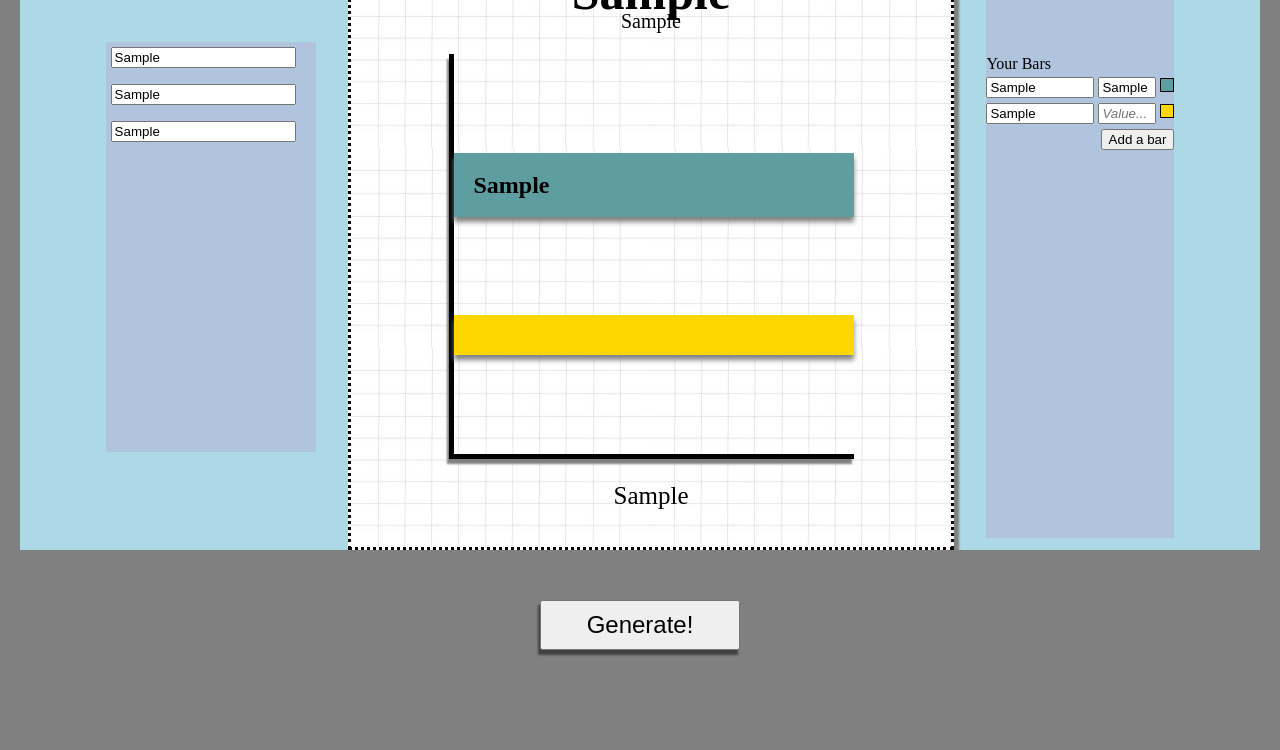
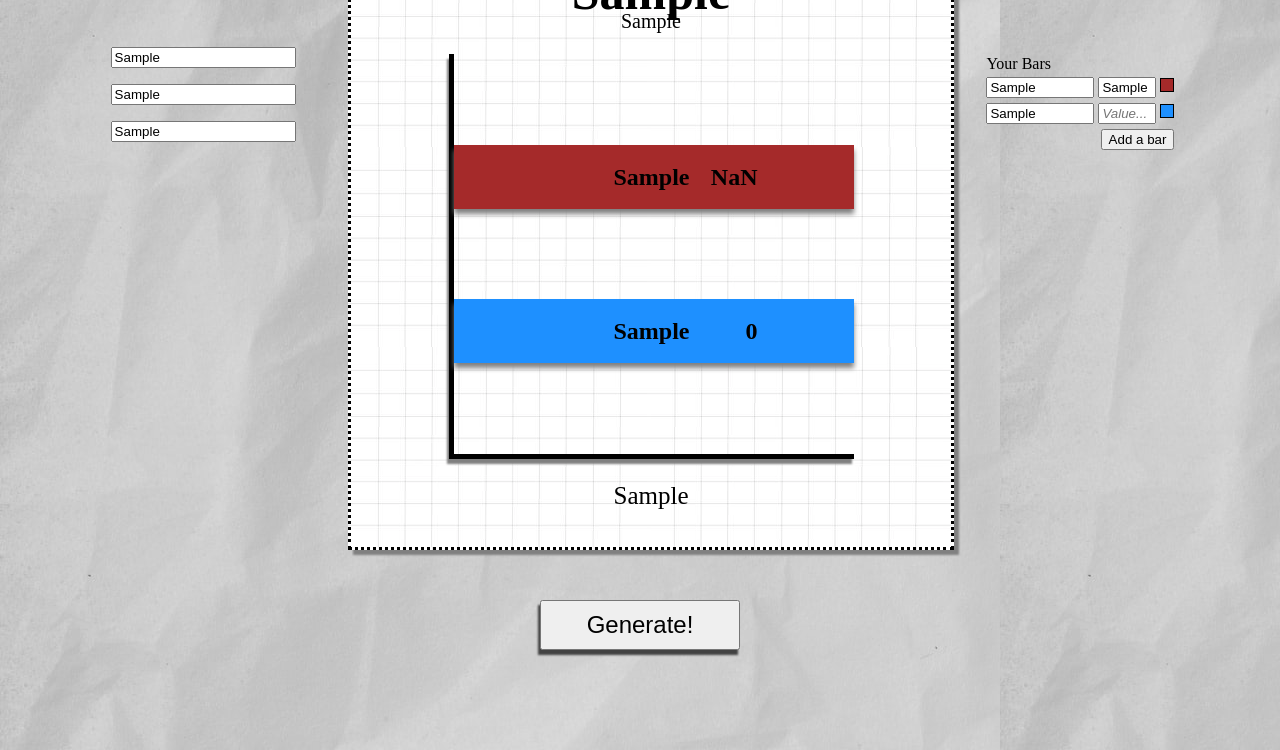
Before and after one commit to LawfulKami/BarChart, a website: page index.html in a window 1280 px wide. Both pictures are taken after typing "Sample", "Sample", "Sample", "Sample", "Sample", "Sample" into the empty fields and a click on the button "Generate!". Shown: the part 186-936 px from the top of the page. Drawn offline with Linux system fonts and the light colour scheme.

Commit message:
Names pseudo working

```diff
--- a/barchartscripts.js
+++ b/barchartscripts.js
@@ -4,7 +4,8 @@ const labelingForm = {
   yaxistext: ""
 };
 
-const arrOfGraphValues = []
+const arrOfGraphValues = [];
+const arrOfBarNames = [];
 
 const CSS_COLOR_NAMES = [
   "AliceBlue",
@@ -16,7 +17,6 @@ const CSS_COLOR_NAMES = [
   "CadetBlue",
   "Chartreuse",
   "Chocolate",
-  "Coral",
   "CornflowerBlue",
   "DarkCyan",
   "DarkGreen",
@@ -43,14 +43,23 @@ function updateLabel(){
   labelingForm.yaxistext = document.getElementById("xAxisInput").value
 };
 
-function  updateValue(){
-  let barValueInput = document.getElementsByClassName("quantity");
+function updateValue(){
+  const barValueInput = document.getElementsByClassName("quantity");
   const barValues = Array.from(barValueInput)
   for (let i = 0; i < barValues.length; i++){
-    arrOfGraphValues.push(barValues[i].value)
+    arrOfGraphValues.push(barValues[i].value);
     arrOfGraphValues[i] = Number(arrOfGraphValues[i])
   }
 };
+
+function updateNames(){
+  let namesInput = document.getElementsByClassName("item");
+  namesInput = Array.from(namesInput);
+  for (let i = 0; i < namesInput.length; i++){
+    arrOfBarNames.push(namesInput[i].value);
+  }
+  console.log(arrOfBarNames);
+}
 
 function verifyValue(){
   let invalid = false;
@@ -68,10 +77,11 @@ for (let point of arrOfGraphValues){
 
 function addMoreBars(){
   let numExistingBar = document.getElementsByClassName("item").length
-  const newBar = "<input type=\"text\" class=\"item\" placeholder=\"Item...\"></input>" +
+  const newBarInput = "<input type=\"text\" class=\"item\" placeholder=\"Item...\"></input>" +
   "\n" + `<input id=\"bar${numExistingBar}Value\" type=\"text\" class=\"quantity\"` +
   "placeholder=\"Value...\">" + "\n" + `<input id=\"colorInput${numExistingBar}\" type=\"button\" class=\"colorSelector\"><br>`;
-  $("#addVal").before(newBar)
+  $("#addVal").before(newBarInput)
+  $(document.getElementById(`colorInput${numExistingBar}`)).css("background-color", getRandomColor())
 }
 
 function createBars(items){
@@ -80,25 +90,31 @@ function createBars(items){
     let bar = document.createElement("div");
     bar.setAttribute("id",`bar${i}`);
     bar.setAttribute("class", "bar");
-    bar.innerHTML = getBarValue(`bar${i}Value`);
+    bar.innerHTML = arrOfGraphValues[i];
+    let itemName = document.createElement("p");
+    itemName.innerHTML = arrOfBarNames[i]
+    itemName.setAttribute("class", "names")
+    let position = (3 + (arrOfBarNames[i].length/2)) + "em";
+    $(itemName).css("right", position)
     $(bar).css("width", function(){
       let ratio = (arrOfGraphValues[i]/Math.max(...arrOfGraphValues)*85) + "%";
       return ratio
     });
     $(bar).css("background-color", $(document.getElementById(`colorInput${i}`)).css("background-color"));
     graph.appendChild(bar);
+    (document.getElementById(`bar${i}`)).appendChild(itemName)
   };
   $(".bar").hide();
   $(".bar").show("slow");
 };
 
-function getBarValue(barId){
-  let value = document.getElementById(barId).value;
-  return value;
-};
 
 function getRandomColor(){
-  let rand = Math.floor(Math.random() * 27);
-  let color = CSS_COLOR_NAMES.splice(rand, 1);
-  return color;
+  let rand = Math.floor(Math.random() * (CSS_COLOR_NAMES.length-1));
+  return CSS_COLOR_NAMES.splice(rand, 1);
 }
+
+function resetValue(){
+  arrOfGraphValues.splice(0, arrOfGraphValues.length);
+  arrOfBarNames.splice(0, arrOfBarNames.length);
+}
--- a/index.html
+++ b/index.html
@@ -57,7 +57,9 @@
         addMoreBars()});
 
       $("#mainInput").on("click", function(){
+        resetValue()
         updateLabel()
+        updateNames()
         updateValue()
         verifyValue()
         $("#graphTitle").html(labelingForm.title);
--- a/style.css
+++ b/style.css
@@ -59,7 +59,7 @@ h1 {
 }
 
 body{
-  background-color: grey;
+  background-image: url(background.jpeg);
 }
 
 .labelingForm{
@@ -80,7 +80,6 @@ body{
 }
 
 #values{
-  background-color: lightsteelblue;
   position: sticky;
   float: left;
   margin: 1%;
@@ -104,7 +103,6 @@ body{
 
 #labeling{
   align-self: center;
-  background-color: lightsteelblue;
   float: left;
   width: 200px;
   height: 400px;
@@ -117,7 +115,6 @@ body{
   box-shadow: 5px 5px 2px gray;
   border-style: dotted;
   display: grid;
-
   background-image: url(graphpaper.jpg);
   align-self: center;
   float: left;
@@ -160,12 +157,19 @@ body{
 }
 
 .bar{
+  display: flex;
+  justify-content: right;
   height: auto;
   background-color: darkred;
   box-shadow: 0px 5px 5px grey;
   padding: 5%;
   font-size: 1.5em;
   font-weight: bold;
+  min-width: .001%;
+}
+
+.names{
+  position: relative;
 }
 
 #xAxisText{
@@ -176,7 +180,6 @@ body{
 }
 
 #main{
-  background-color: lightblue;
   display: flex;
   justify-content: center;
   gap: 20px;
```
Also changed, not shown: background.jpeg (added).
